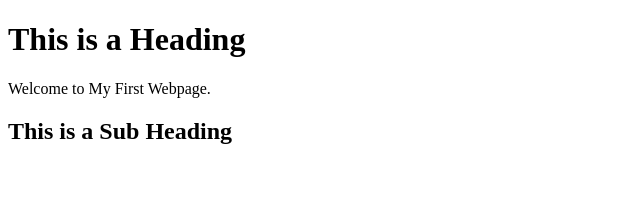
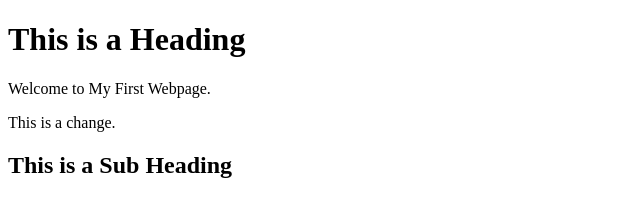
Before and after one commit to shafferma08/basic-website, a plain HTML site: page index.html in a window 1280 px wide. Shown: the whole page, without its empty margins (0-640 px from the left). Drawn offline with Linux system fonts and the light colour scheme.

Commit message:
Update index.html

```diff
--- a/index.html
+++ b/index.html
@@ -10,6 +10,7 @@
 	<body>
 		<h1>This is a Heading</h1>
 		<p>Welcome to My First Webpage.</p>
+		<p>This is a change.</p>
 
 		<h2>This is a Sub Heading</h2>
 	</body>
```
